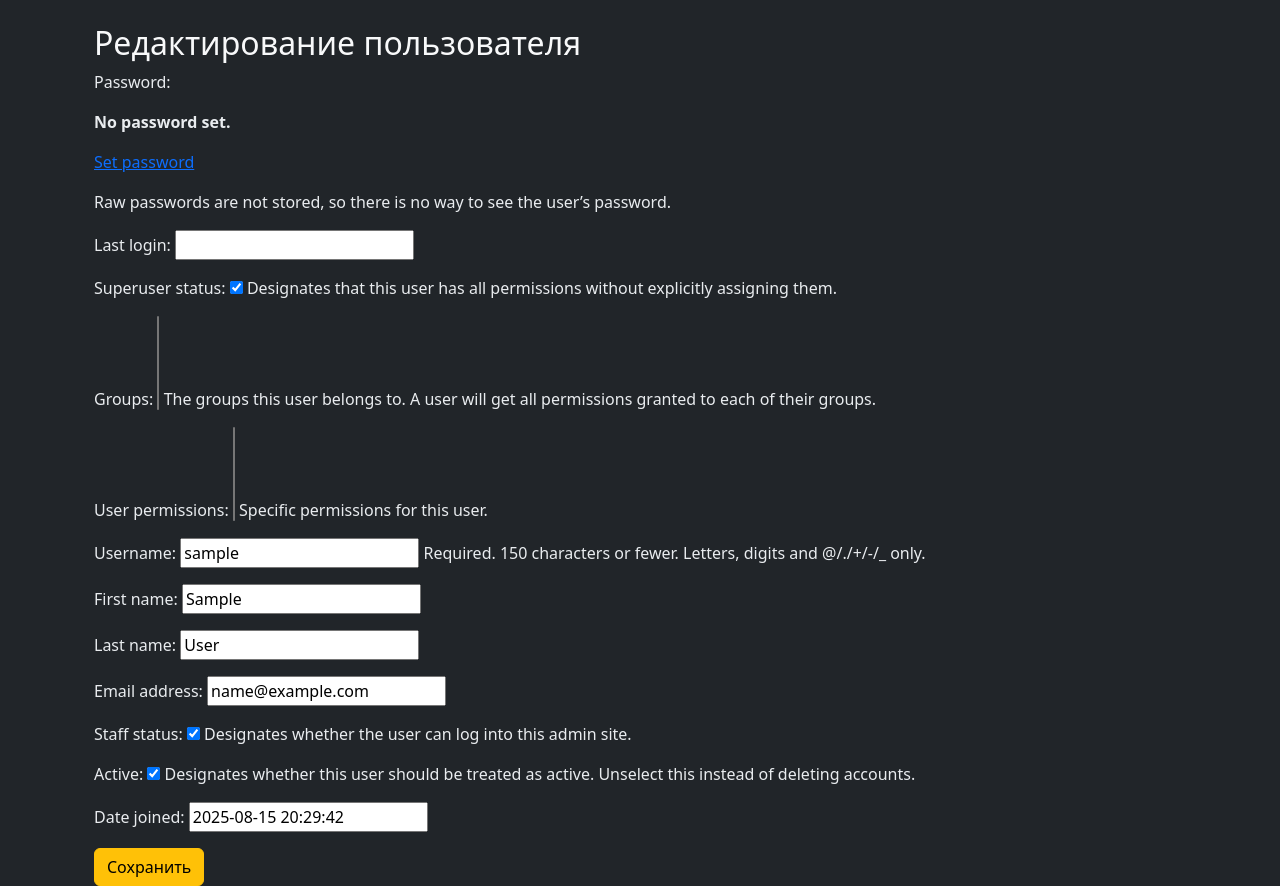
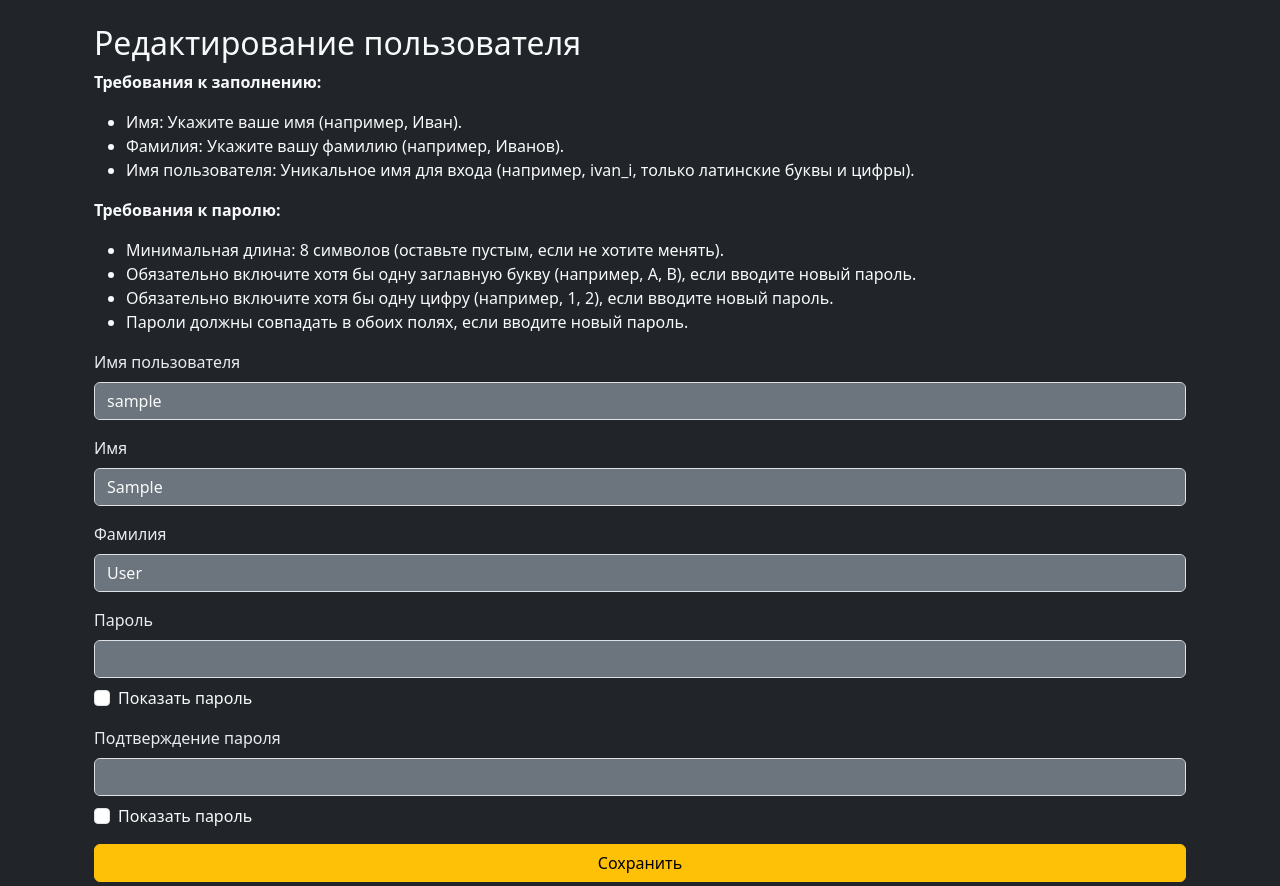
Before and after one commit to IvanFoksha/python-project-52, a Django app: page /users/1/update/ in a window 1280 px wide. Shown: the part 113-999 px from the top of the page. Run offline with Django 5.2, Linux system fonts and the light colour scheme; the visitor is signed in with stand-in values (Sample User, id 1); data comes from the database, SQL or seed files in the repository; some libraries are stand-ins or nearby versions.

Commit message:
Update templates user_update: fix setting for password

```diff
--- a/task_manager/templates/user_update.html
+++ b/task_manager/templates/user_update.html
@@ -1,9 +1,164 @@
 {% extends 'base.html' %} {% block content %}
 <div class="container mt-4">
   <h2 class="text-light">Редактирование пользователя</h2>
+
+  <p class="text-light"><strong>Требования к заполнению:</strong></p>
+  <ul class="text-light">
+    <li>Имя: Укажите ваше имя (например, Иван).</li>
+    <li>Фамилия: Укажите вашу фамилию (например, Иванов).</li>
+    <li>
+      Имя пользователя: Уникальное имя для входа (например, ivan_i, только
+      латинские буквы и цифры).
+    </li>
+  </ul>
+
+  <p class="text-light"><strong>Требования к паролю:</strong></p>
+  <ul class="text-light">
+    <li>
+      Минимальная длина: 8 символов (оставьте пустым, если не хотите менять).
+    </li>
+    <li>
+      Обязательно включите хотя бы одну заглавную букву (например, A, B), если
+      вводите новый пароль.
+    </li>
+    <li>
+      Обязательно включите хотя бы одну цифру (например, 1, 2), если вводите
+      новый пароль.
+    </li>
+    <li>Пароли должны совпадать в обоих полях, если вводите новый пароль.</li>
+  </ul>
+
   <form method="post">
-    {% csrf_token %} {{ form.as_p }}
-    <button type="submit" class="btn btn-warning">Сохранить</button>
+    {% csrf_token %}
+    <div class="mb-3">
+      <label for="id_username" class="form-label">Имя пользователя</label>
+      <input
+        type="text"
+        class="form-control bg-secondary text-light"
+        id="id_username"
+        name="username"
+        value="{{ form.username.value|default_if_none:'' }}"
+        required
+      />
+      {% if form.username.errors %}
+      <div class="alert alert-danger text-light bg-secondary mt-2">
+        {{ form.username.errors.0 }}
+      </div>
+      {% endif %}
+    </div>
+    <div class="mb-3">
+      <label for="id_first_name" class="form-label">Имя</label>
+      <input
+        type="text"
+        class="form-control bg-secondary text-light"
+        id="id_first_name"
+        name="first_name"
+        value="{{ form.first_name.value|default_if_none:'' }}"
+        required
+      />
+      {% if form.first_name.errors %}
+      <div class="alert alert-danger text-light bg-secondary mt-2">
+        {{ form.first_name.errors.0 }}
+      </div>
+      {% endif %}
+    </div>
+    <div class="mb-3">
+      <label for="id_last_name" class="form-label">Фамилия</label>
+      <input
+        type="text"
+        class="form-control bg-secondary text-light"
+        id="id_last_name"
+        name="last_name"
+        value="{{ form.last_name.value|default_if_none:'' }}"
+        required
+      />
+      {% if form.last_name.errors %}
+      <div class="alert alert-danger text-light bg-secondary mt-2">
+        {{ form.last_name.errors.0 }}
+      </div>
+      {% endif %}
+    </div>
+    <div class="mb-3">
+      <label for="id_password_create" class="form-label">Пароль</label>
+      <input
+        type="password"
+        class="form-control bg-secondary text-light"
+        id="id_password_create"
+        name="password"
+        value=""
+      />
+      <div class="form-check mt-2">
+        <input
+          class="form-check-input"
+          type="checkbox"
+          id="showPasswordCreate"
+        />
+        <label class="form-check-label text-light" for="showPasswordCreate"
+          >Показать пароль</label
+        >
+      </div>
+      {% if form.password.errors %}
+      <div class="alert alert-danger text-light bg-secondary mt-2">
+        {{ form.password.errors.0 }}
+      </div>
+      {% endif %}
+    </div>
+    <div class="mb-3">
+      <label for="id_password_confirm" class="form-label"
+        >Подтверждение пароля</label
+      >
+      <input
+        type="password"
+        class="form-control bg-secondary text-light"
+        id="id_password_confirm"
+        name="password_confirm"
+        value=""
+      />
+      <div class="form-check mt-2">
+        <input
+          class="form-check-input"
+          type="checkbox"
+          id="showPasswordConfirm"
+        />
+        <label class="form-check-label text-light" for="showPasswordConfirm"
+          >Показать пароль</label
+        >
+      </div>
+      {% if form.password_confirm.errors %}
+      <div class="alert alert-danger text-light bg-secondary mt-2">
+        {{ form.password_confirm.errors.0 }}
+      </div>
+      {% endif %} {% if form.non_field_errors %}
+      <div class="alert alert-danger text-light bg-secondary mt-2">
+        {{ form.non_field_errors.0 }}
+      </div>
+      {% endif %}
+    </div>
+    <button type="submit" class="btn btn-warning w-100">Сохранить</button>
   </form>
 </div>
+<script>
+  document.addEventListener("DOMContentLoaded", function () {
+    const showPasswordCreate = document.getElementById("showPasswordCreate");
+    const showPasswordConfirm = document.getElementById("showPasswordConfirm");
+    const passwordField = document.getElementById("id_password_create");
+    const passwordConfirmField = document.getElementById("id_password_confirm");
+
+    if (showPasswordCreate && passwordField) {
+      showPasswordCreate.addEventListener("click", function () {
+        const currentValue = passwordField.value;
+        passwordField.type = this.checked ? "text" : "password";
+        passwordField.value = currentValue;
+      });
+    }
+
+    if (showPasswordConfirm && passwordConfirmField) {
+      showPasswordConfirm.addEventListener("click", function () {
+        const currentValue = passwordConfirmField.value;
+        passwordConfirmField.type = this.checked ? "text" : "password";
+        passwordConfirmField.value = currentValue;
+      });
+    }
+  });
+</script>
 {% endblock %}
```
